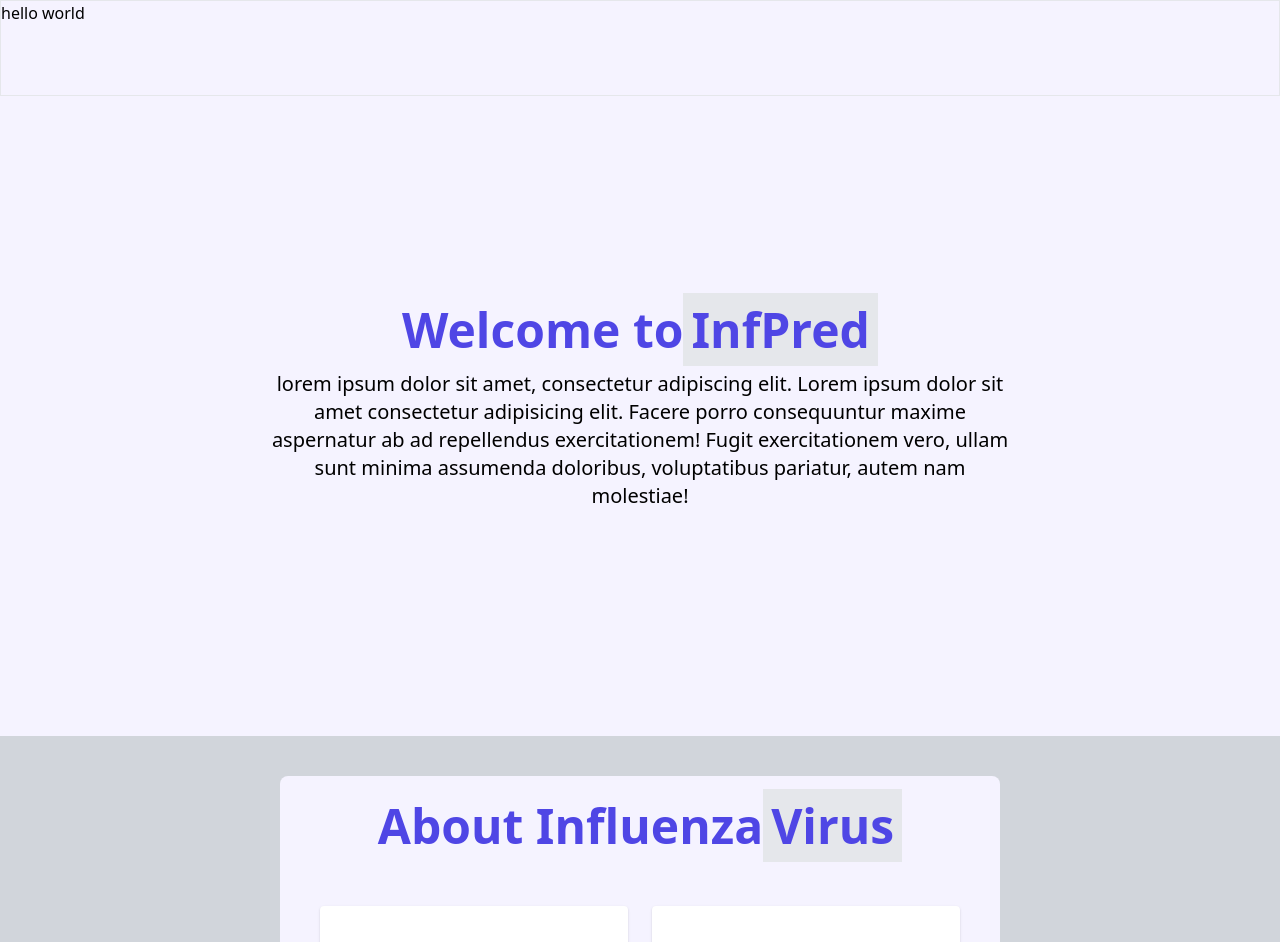
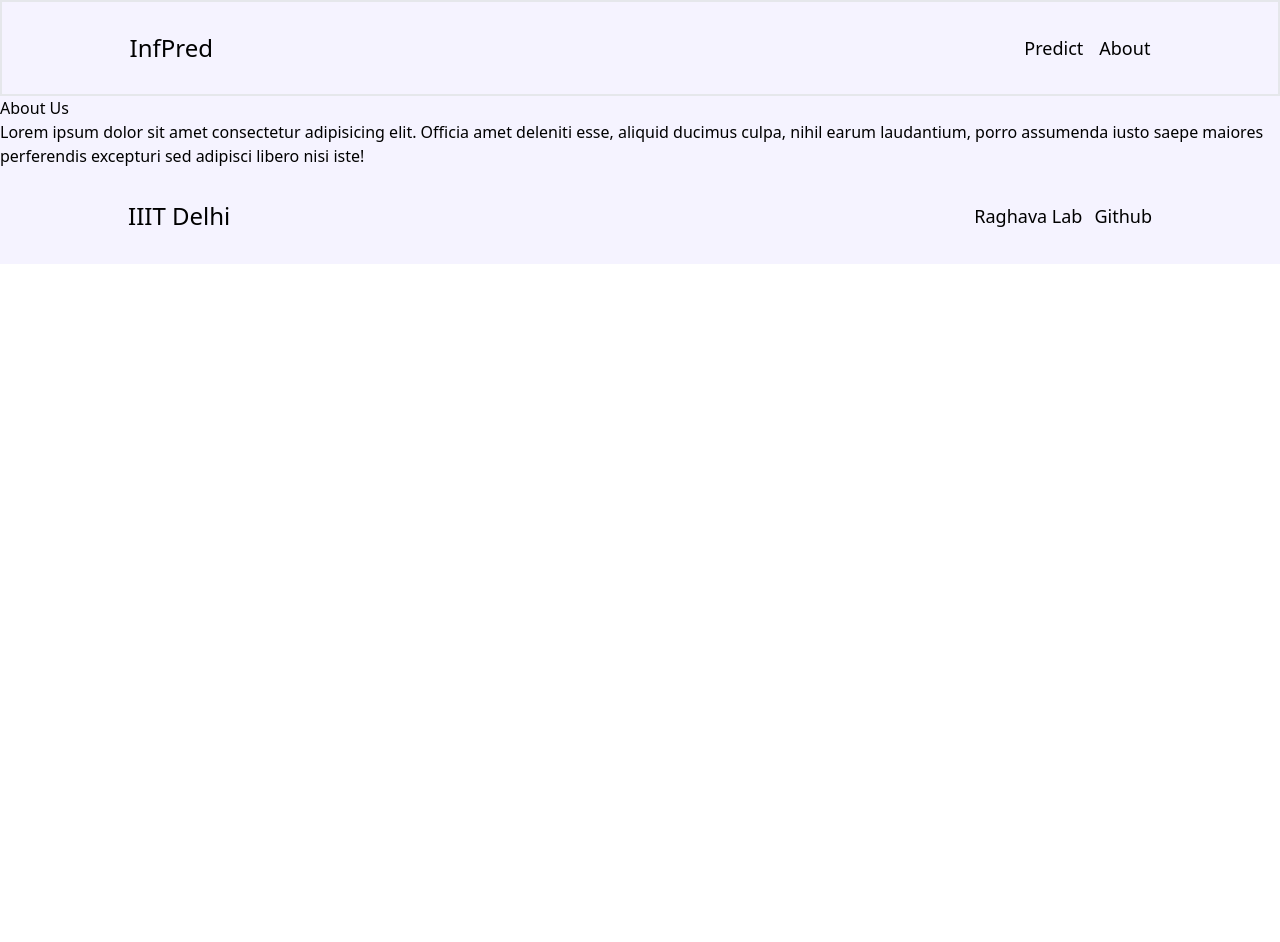
Before and after one commit to Logan1x/InfPred, a React (Create React App) app: page /about in a window 1280 px wide. Shown: the top 942 px of the page. After the commit the page ends 800 px from the top, so only its background shows below. Built offline with nearby package versions, Linux system fonts and the light colour scheme.

Commit message:
feature : added predict and about page

```diff
--- a/package.json
+++ b/package.json
@@ -9,6 +9,7 @@
     "@testing-library/user-event": "^12.8.3",
     "react": "^17.0.2",
     "react-dom": "^17.0.2",
+    "react-router-dom": "^5.3.0",
     "react-scripts": "4.0.3",
     "web-vitals": "^1.1.2"
   },
--- a/src/App.js
+++ b/src/App.js
@@ -1,51 +1,28 @@
 import Nav from "./components/navbar";
+import Home from "./pages/homepage";
+import Predict from "./pages/predict";
+import About from "./pages/about";
 import Footer from "./components/footer";
+import { BrowserRouter as Router, Switch, Route } from "react-router-dom";
 
 function App() {
   return (
     <div className="bg-purple-50">
-      <Nav />
-      <div className="lg:w-3/5 mx-auto h-page flex flex-col justify-center items-center px-3">
-        <h1 className="font-bold text-2xl lg:text-5xl text-indigo-600">
-          Welcome to
-          <span className="bg-gray-200 px-2 py-1 hover:bg-transparent cursor-wait">
-            InfPred
-          </span>
-        </h1>
-        <p className="text-xl text-center my-4 ">
-          lorem ipsum dolor sit amet, consectetur adipiscing elit. Lorem ipsum
-          dolor sit amet consectetur adipisicing elit. Facere porro consequuntur
-          maxime aspernatur ab ad repellendus exercitationem! Fugit
-          exercitationem vero, ullam sunt minima assumenda doloribus,
-          voluptatibus pariatur, autem nam molestiae!
-        </p>
-      </div>
-      {/* colored div */}
-      <div className="w-screen lg:h-page bg-gray-300 p-10">
-        <div className="lg:w-3/5 mx-auto h-full flex flex-col justify-center items-center py-10 px-10 bg-purple-50 rounded-lg">
-          <h1 className="font-bold text-2xl lg:text-5xl text-indigo-600 my-10">
-            About Influenza
-            <span className="bg-gray-200 px-2 py-1 hover:bg-transparent cursor-wait">
-              Virus
-            </span>
-          </h1>
-          <div className="flex flex-wrap lg:flex-nowrap lg:space-x-6">
-            <p className="text-xl  my-4 bg-white px-14 py-8 shadow rounded text-center lg:text-left">
-              Lorem ipsum dolor sit amet consectetur adipisicing elit. Hic,
-              obcaecati odit. Eveniet, unde possimus nobis non debitis illum
-              beatae voluptate atque perspiciatis enim facere ipsum dolorem amet
-              adipisci, maxime doloremque?
-            </p>
-            <p className="text-xl  my-4 bg-white px-14 py-8 shadow rounded text-center lg:text-right">
-              Lorem ipsum dolor sit amet consectetur adipisicing elit. Hic,
-              obcaecati odit. Eveniet, unde possimus nobis non debitis illum
-              beatae voluptate atque perspiciatis enim facere ipsum dolorem amet
-              adipisci, maxime doloremque?
-            </p>
-          </div>
-        </div>
-      </div>
-      <Footer />
+      <Router>
+        <Nav />
+        <Switch>
+          <Route exact path="/">
+            <Home />
+          </Route>
+          <Route path="/predict">
+            <Predict />
+          </Route>
+          <Route path="/about">
+            <About />
+          </Route>
+        </Switch>
+        <Footer />
+      </Router>
     </div>
   );
 }
--- a/src/components/footer.jsx
+++ b/src/components/footer.jsx
@@ -1,5 +1,15 @@
 import React from "react";
 
 export default function footer() {
-  return <div className="h-24 border">hello from footer</div>;
+  return (
+    <div className="h-24">
+      <div className="flex justify-between items-center h-full w-4/5 mx-auto">
+        <p className="text-2xl">IIIT Delhi</p>
+        <div className=" flex space-x-3 text-lg">
+          <p>Raghava Lab</p>
+          <p>Github</p>
+        </div>
+      </div>
+    </div>
+  );
 }
--- a/src/components/navbar.jsx
+++ b/src/components/navbar.jsx
@@ -1,5 +1,23 @@
 import React from "react";
+import { Link } from "react-router-dom";
 
 export default function navbar() {
-  return <div className="h-24 border">hello world</div>;
+  return (
+    <div className="h-24 border-2 border-bottom">
+      <div className="flex justify-between h-full items-center w-4/5 mx-auto">
+        <p className="text-2xl">
+          <Link to="/">InfPred</Link>
+        </p>
+        <div className="flex space-x-4 text-lg">
+          <p>
+            <Link to="/predict">Predict</Link>
+          </p>
+          <p>
+            <Link to="/about">About</Link>
+          </p>
+        </div>
+        {/* <div className=" md:hidden">Hamburger</div> */}
+      </div>
+    </div>
+  );
 }
--- /dev/null
+++ b/src/pages/about.jsx
@@ -0,0 +1,17 @@
+import React from "react";
+
+export default function about() {
+  return (
+    <div>
+      <div>
+        <h1>About Us</h1>
+        <p>
+          Lorem ipsum dolor sit amet consectetur adipisicing elit. Officia amet
+          deleniti esse, aliquid ducimus culpa, nihil earum laudantium, porro
+          assumenda iusto saepe maiores perferendis excepturi sed adipisci
+          libero nisi iste!
+        </p>
+      </div>
+    </div>
+  );
+}
--- /dev/null
+++ b/src/pages/homepage.jsx
@@ -0,0 +1,48 @@
+import React from "react";
+
+export default function homepage() {
+  return (
+    <div>
+      <div className="lg:w-3/5 mx-auto h-page flex flex-col justify-center items-center px-3">
+        <h1 className="font-bold text-2xl lg:text-5xl text-indigo-600">
+          Welcome to
+          <span className="border-b-4 border-blue-500 px-2 py-1 hover:bg-transparent">
+            InfPred
+          </span>
+        </h1>
+        <p className="text-xl text-center my-4 ">
+          lorem ipsum dolor sit amet, consectetur adipiscing elit. Lorem ipsum
+          dolor sit amet consectetur adipisicing elit. Facere porro consequuntur
+          maxime aspernatur ab ad repellendus exercitationem! Fugit
+          exercitationem vero, ullam sunt minima assumenda doloribus,
+          voluptatibus pariatur, autem nam molestiae!
+        </p>
+      </div>
+      {/* colored div */}
+      <div className="w-screen lg:h-page bg-gray-300 p-2 md:p-10">
+        <div className="lg:w-3/5 mx-auto h-full flex flex-col justify-center items-center py-4 md:py-10 px-3 md:px-10 bg-purple-50 rounded-lg">
+          <h1 className="font-bold text-2xl lg:text-5xl text-indigo-600 my-10">
+            About
+            <span className="border-b-4 border-blue-500 px-2 py-1 hover:bg-transparent">
+              Influenza Virus
+            </span>
+          </h1>
+          <div className="flex flex-wrap lg:flex-nowrap lg:space-x-6">
+            <p className="text-xl  my-4 bg-white px-14 py-8 shadow rounded text-center lg:text-left">
+              Lorem ipsum dolor sit amet consectetur adipisicing elit. Hic,
+              obcaecati odit. Eveniet, unde possimus nobis non debitis illum
+              beatae voluptate atque perspiciatis enim facere ipsum dolorem amet
+              adipisci, maxime doloremque?
+            </p>
+            <p className="text-xl  my-4 bg-white px-14 py-8 shadow rounded text-center lg:text-right">
+              Lorem ipsum dolor sit amet consectetur adipisicing elit. Hic,
+              obcaecati odit. Eveniet, unde possimus nobis non debitis illum
+              beatae voluptate atque perspiciatis enim facere ipsum dolorem amet
+              adipisci, maxime doloremque?
+            </p>
+          </div>
+        </div>
+      </div>
+    </div>
+  );
+}
--- a/src/pages/predict.jsx
+++ b/src/pages/predict.jsx
@@ -0,0 +1,24 @@
+import React from "react";
+
+export default function predict() {
+  return (
+    <div className="h-page flex flex-col justify-center items-center text-2xl">
+      <h1 className="text-4xl mb-4 px-2 text-center">
+        Enter a protein sequence to predict
+      </h1>
+      <form action="" className="px-2 flex flex-col items-center lg:w-2/4">
+        <textarea
+          className="py-4 px-2 my-2 w-full rounded-md shadow"
+          type="text"
+          placeholder="Enter a sequence"
+        />
+        <button
+          type="submit"
+          className="bg-indigo-500 text-white mt-4 py-2 px-3 rounded hover:bg-indigo-700"
+        >
+          Submit
+        </button>
+      </form>
+    </div>
+  );
+}
```
Also changed, not shown: 1 other file (tests, documents, lock files or other folders).
